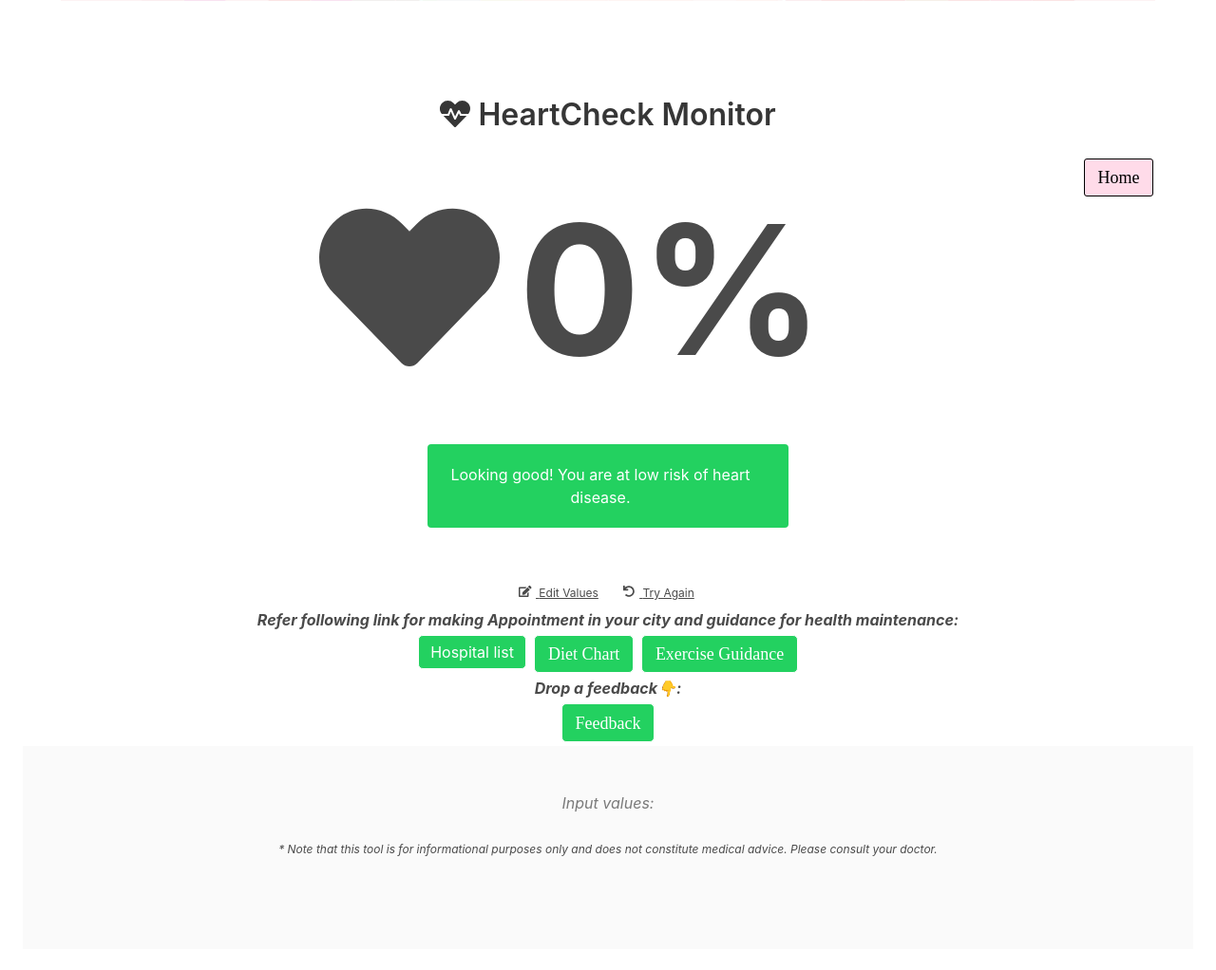
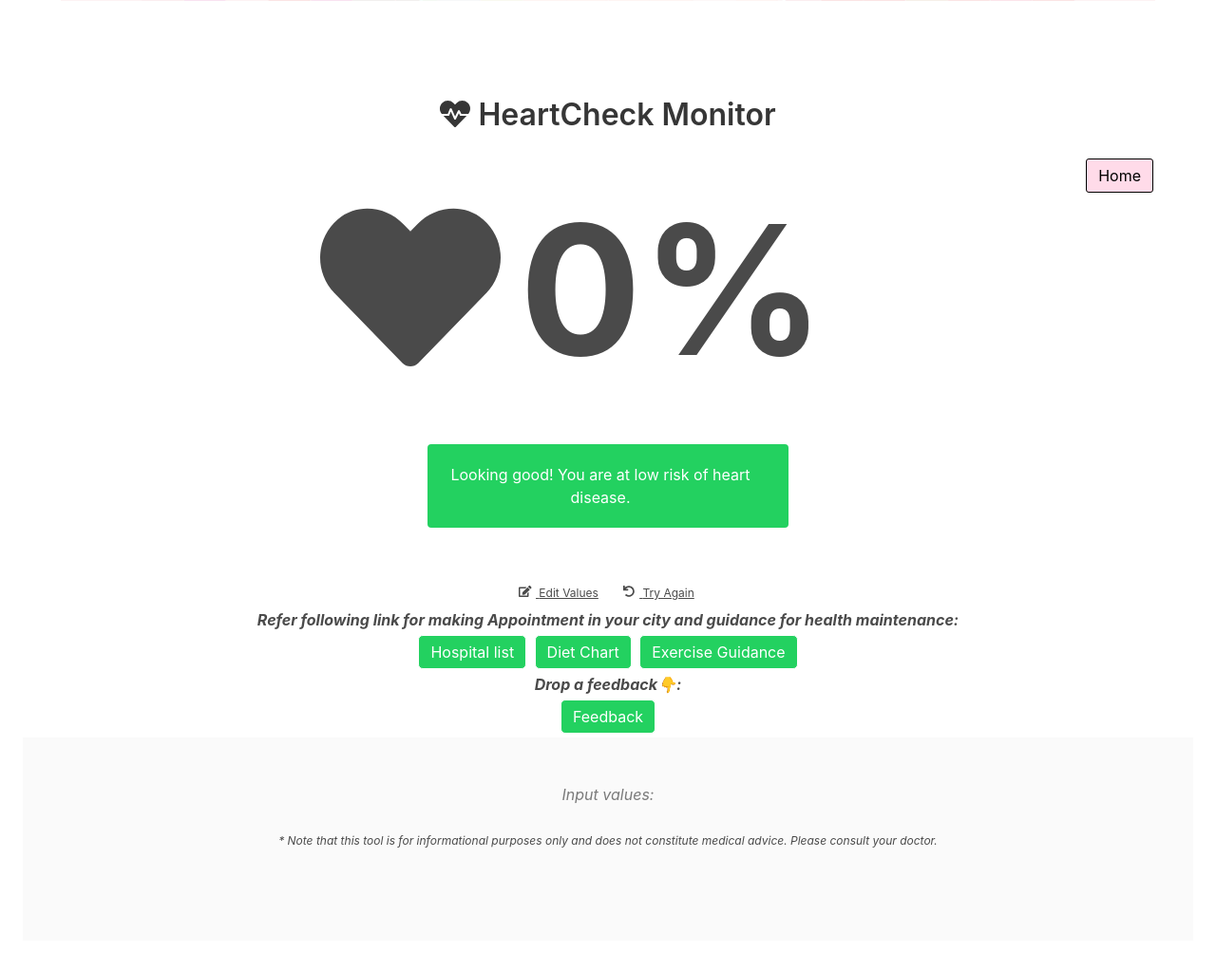
Before and after one commit to vtutti/heartcheck1, a Flask app: template HeartCheck1/templates/results.html in a window 1280 px wide. Shown: the part 243-1265 px from the top of the page at 95% size. After the commit the page ends 1136 px from the top, so only its background shows below. Run offline with Flask 2, Linux system fonts and the light colour scheme; the template is opened without the code that fills it, so the values that code supplies are empty; parts of the project's set-up code (start-up, migrations or seed data) failed here and were passed over; some libraries are stand-ins or nearby versions.

Commit message:
Update results.html

```diff
--- a/HeartCheck1/templates/results.html
+++ b/HeartCheck1/templates/results.html
@@ -73,7 +73,7 @@
   border-color:  white;
   border-radius: 5px;
   color: white;
-  font-family: Bahnschrift Light;
+ <!-- font-family: Bahnschrift Light; -->
 font-size: 18px;
 
 }
@@ -88,7 +88,7 @@ font-size: 18px;
   border-color:  white;
   border-radius: 5px;
   color: white;
-  font-family: Bahnschrift Light;
+<!--  font-family: Bahnschrift Light; -->
   font-size: 18px;
 
 }
@@ -104,7 +104,7 @@ font-size: 18px;
   border-color:  white;
   border-radius: 5px;
   color: white;
-  font-family: Bahnschrift Light;
+  <!-- font-family: Bahnschrift Light; -->
   font-size: 18px;
 
 }
@@ -118,7 +118,7 @@ font-size: 18px;
   border-color: black;
   border-radius: 3px;
   color: white;
-  font-family: Bahnschrift Light;
+<!--   font-family: Bahnschrift Light; -->
   font-size: 18px;
 
 }
```
